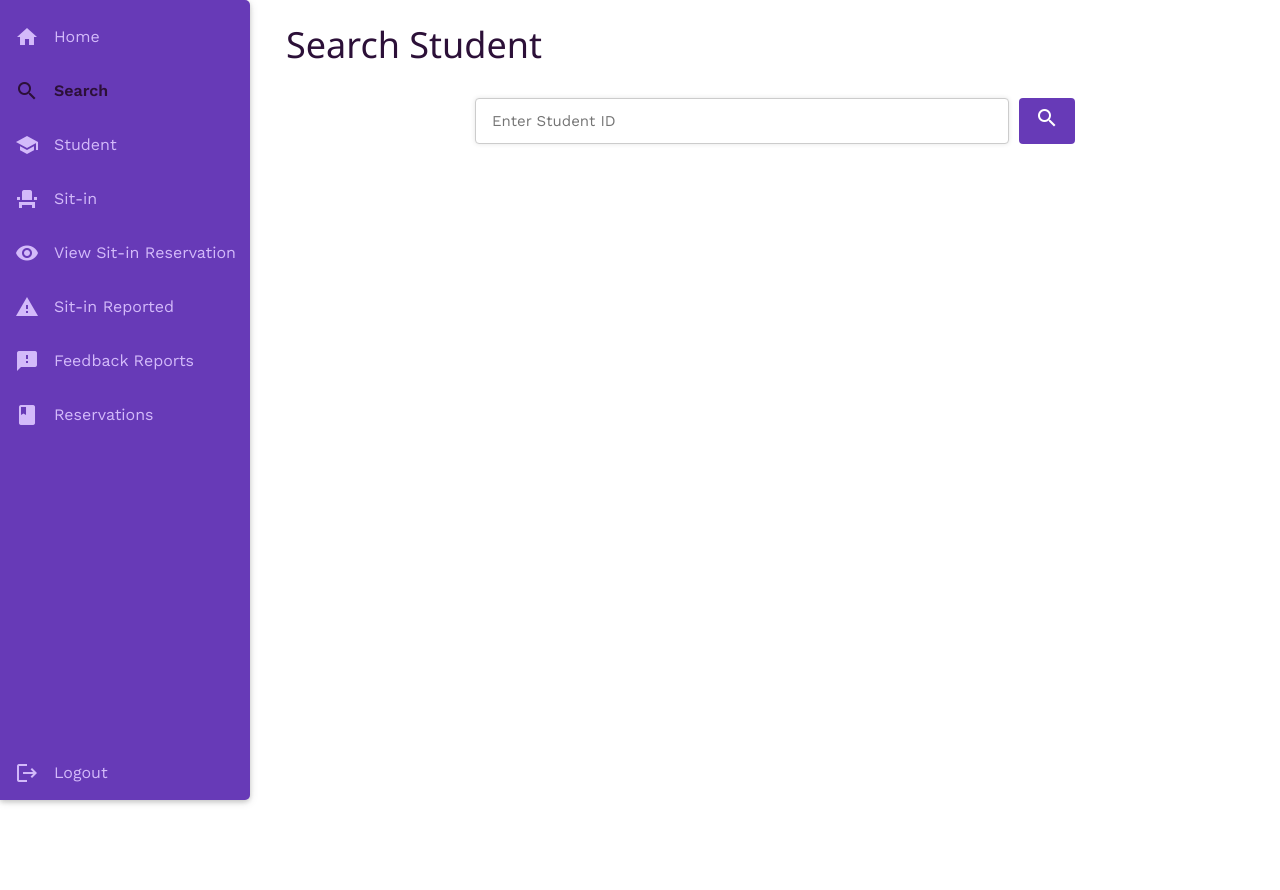
After one commit to cedceddyyy/Sit_In_Monitoring_System, a Flask app: page /search in a window 1280 px wide. The commit adds this page. Run offline with Flask 3, Linux system fonts and the light colour scheme.

Commit message:
Added The functions for search in admin

```diff
--- a/app.py
+++ b/app.py
@@ -287,5 +287,15 @@ def view_students():
     students = dbhelper.get_students()
     return render_template("students.html", pagetitle="View Students", students=students)
 
+@app.route('/search', methods=['GET', 'POST'])
+def search_student_page():
+    student = None
+    if request.method == 'POST':
+        idno = request.form['idno']
+        student = dbhelper.search_student_by_id(idno)
+        if not student:
+            flash('Student not found', 'danger')
+    return render_template('search.html', student=student, pagetitle="Search Student")
+
 if __name__ == "__main__":
     app.run(debug=True)
--- a/dbhelper.py
+++ b/dbhelper.py
@@ -204,6 +204,15 @@ def get_feedbacks():
     # Convert tuples to dictionaries
     return [{"student_id": row[0], "lab_number": row[1], "message": row[2], "date_submitted": row[3]} for row in feedback_details]
 
+def search_student_by_id(idno):
+    conn = connect_db()
+    cursor = conn.cursor()
+
+    cursor.execute("SELECT idno, lastname, firstname, middlename FROM users WHERE idno = ?", (idno,))
+    student = cursor.fetchone()
+    conn.close()
+
+    return student
 
 if __name__ == "__main__":
     create_database()
--- a/templates/admin_base.html
+++ b/templates/admin_base.html
@@ -126,7 +126,7 @@
             <span class="material-icons">home</span>
             <span class="text">Home</span>
         </a>
-        <a href="" class="{% if request.endpoint == 'search' %}active{% endif %}">
+        <a href="{{ url_for('search_student_page') }}" class="{% if request.endpoint == 'search_student_page' %}active{% endif %}">
             <span class="material-icons">search</span>
             <span class="text">Search</span>
         </a>
--- /dev/null
+++ b/templates/search.html
@@ -0,0 +1,56 @@
+{% extends 'admin_base.html' %}
+
+{% block content %}
+<div class="w3-container w3-padding w3-display-container font-color" style="height: 100vh;">
+    <form method="POST" action="{{ url_for('search_student_page') }}" class="w3-row" style="max-width: 600px; margin: auto; display: flex;">
+        <input class="w3-input w3-border w3-round w3-padding" type="text" name="idno" placeholder="Enter Student ID" required style="height: 46px; box-shadow: 0 0 5px rgba(0,0,0,0.1); flex: 1;">
+        <button class="w3-button w3-deep-purple w3-round" type="submit" style="height: 46px; margin-left: 10px;">
+            <i class="material-icons">search</i>
+        </button>
+    </form>
+    {% if student %}
+    <div id="student-details" class="w3-card-4 w3-animate-top w3-margin-top w3-round font-color" style="max-width: 600px; margin: auto;">
+        <div class="w3-container w3-margin-bottom w3-round font-color color">
+            <h3>Sit-In Form</h3>
+        </div>
+        <form class="w3-container">
+            <div class="w3-margin-bottom font-color">
+                <label>ID Number</label>
+                <input class="w3-input w3-border w3-round" type="text" value="{{ student[0] }}" readonly>
+            </div>
+
+            <div class="w3-margin-bottom font-color">
+                <label>Full Name</label>
+                <input class="w3-input w3-border w3-round" type="text" value="{{ student[1] }} {{ student[2] }} {{ student[3] }}" readonly>
+            </div>
+
+            <div class="w3-margin-bottom font-color">
+                <label>Purpose</label>
+                <input class="w3-input w3-border w3-round" type="text" name="purpose" required>
+            </div>
+
+            <div class="w3-margin-bottom font-color">
+                <label>Lab</label>
+                <input class="w3-input w3-border w3-round" type="text" name="lab" required>
+            </div>
+
+            <div class="w3-margin-bottom font-color">
+                <label>Room</label>
+                <input class="w3-input w3-border w3-round" type="text" name="room" required>
+            </div>
+
+            <div class="w3-center">
+                <button type="submit" class="w3-button w3-margin w3-round" style="background-color: #FFDE91;">Sit-In</button>
+                <button type="button" class="w3-button w3-margin w3-round w3-deep-purple" onclick="hideForm()">Cancel</button>
+            </div>
+        </form>
+    </div>
+    {% endif %}
+</div>
+
+<script>
+function hideForm() {
+    document.getElementById('student-details').style.display = 'none';
+}
+</script>
+{% endblock %}
--- a/templates/students.html
+++ b/templates/students.html
@@ -18,7 +18,7 @@
       {% for student in students %}
       <tr>
         <td>{{ student.idno }}</td>
-        <td>{{ student.lasname }}</td>
+        <td>{{ student.lastname }}</td>
         <td>{{ student.firstname }}</td>
         <td>{{ student.middlename}}</td>
         <td>{{ student.course }}</td>
```
